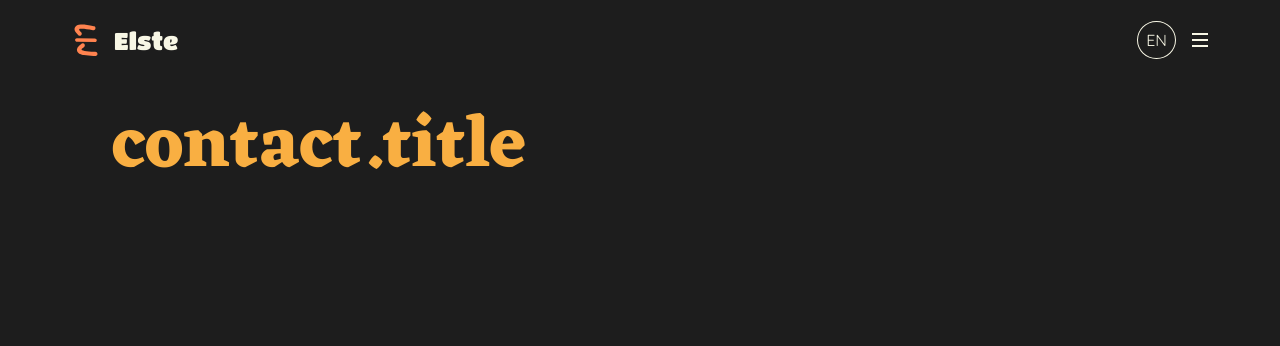
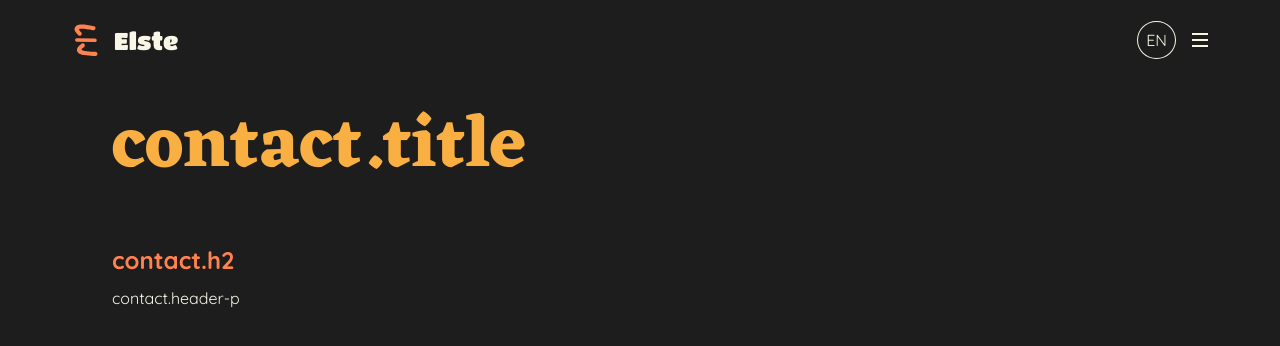
Before and after one commit to elma1989/portfolio, an Angular app: page / in a window 1280 px wide. Both pictures are taken after a click on the button "Get in Touch". Shown: the top 346 px of the page. Built offline with nearby package versions, Linux system fonts and the light colour scheme.

Commit message:
chore: Updated ContactComponent - Added header-conent

```diff
--- a/src/app/main-content/contact-section/contact-section.component.html
+++ b/src/app/main-content/contact-section/contact-section.component.html
@@ -2,11 +2,18 @@
     <div class="content-area
     w-full lg:w-9/10 h-full p-4 lg:pt-8 lg:pr-0 lg:pb-0 lg:pl-28
     flex flex-col lg:flex-row gap-8">
-        <header class="w-full lg:w-1/2 lg:h-full
+        <header class="w-full lg:w-1/2
         flex flex-col gap-8 lg:gap-16">
             <h1 class="font-eczar tx-yellow
             text-[2.5rem]/[2.5rem] lg:text-[4.5rem]/[4.5rem]"
             >{{ 'contact.title' | translate }}</h1>
+            <div class="desc w-full
+            flex flex-col gap-4">
+                <h2 class="tx-orange font-bold
+                text-[1.5rem]/[1.5rem]"
+                >{{ 'contact.h2' | translate }}</h2>
+                <p>{{ 'contact.header-p' | translate }}</p>
+            </div>
         </header>
     </div>
 </div>
```
Also changed, not shown: 1 other file (tests, documents, lock files or other folders).
